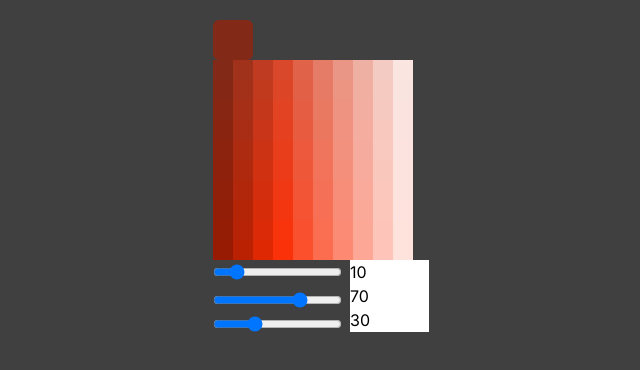
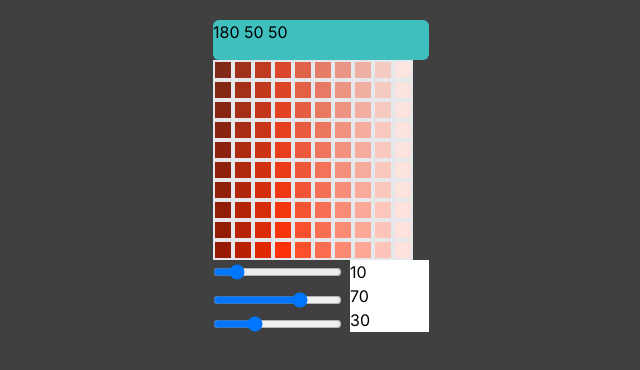
Before and after one commit to HrishikShaji/hrishixui, a Next.js app: page / in a window 1280 px wide. Shown: the top 370 px of the page, without its empty margins (319-959 px from the left). Built offline with nearby package versions, Linux system fonts and the light colour scheme.

Commit message:
changed inconsistent types in InputColor

```diff
--- a/app/components/InputColor.tsx
+++ b/app/components/InputColor.tsx
@@ -14,12 +14,14 @@ const GenerateGrids = ({
   saturation,
   light,
   onClick,
+  currentColor,
 }: {
   cols: number;
-  hue: string;
+  hue: number;
   saturation: number;
   light: number;
   onClick: (color: Color) => void;
+  currentColor: Color;
 }) => {
   const grids: Color[][] = useMemo(() => {
     let newGrids: Color[][] = [];
@@ -40,24 +42,24 @@ const GenerateGrids = ({
     <div className="flex ">
       {grids.map((grid, i) => (
         <div key={i} className="flex flex-col">
-          {grid.map((item, k) => (
+          {grid.map((item, k) => {
+            return (
               <div
                 onClick={() =>
                   onClick({
-                  hue: parseInt(hue),
+                    hue: hue,
                     saturation: item.saturation,
                     light: item.light,
                   })
                 }
                 style={{
-                backgroundColor: `hsl(${parseInt(hue)},${item.saturation}%,${
-                  item.light
-                }%) `,
+                  backgroundColor: `hsl(${hue},${item.saturation}%,${item.light}%) `,
                 }}
                 key={k}
-              className="w-5 h-5 cursor-pointer"
+                className="w-5 h-5 cursor-pointer border-2"
               ></div>
-          ))}
+            );
+          })}
         </div>
       ))}
     </div>
@@ -65,13 +67,13 @@ const GenerateGrids = ({
 };
 
 const initialColor: Color = {
-  hue: 10,
-  saturation: 70,
-  light: 30,
+  hue: 180,
+  saturation: 50,
+  light: 50,
 };
 
 export const InputColor = () => {
-  const [hue, setHue] = useState("10");
+  const [hue, setHue] = useState(10);
   const [saturation, setSaturation] = useState(70);
   const [light, setLight] = useState(30);
   const [currentColor, setCurrentColor] = useState<Color>(initialColor);
@@ -79,12 +81,17 @@ export const InputColor = () => {
   return (
     <div>
       <div
-        className="h-10 w-10 rounded-md"
+        className="h-10 flex rounded-md"
         style={{
           backgroundColor: `hsl(${currentColor.hue},${currentColor.saturation}%,${currentColor.light}%) `,
         }}
-      ></div>
+      >
+        {`${currentColor.hue}
+          ${currentColor.light.toString()}
+          ${currentColor.saturation.toString()}`}
+      </div>
       <GenerateGrids
+        currentColor={currentColor}
         cols={10}
         hue={hue}
         saturation={saturation}
@@ -98,14 +105,14 @@ export const InputColor = () => {
             type="range"
             min="0"
             max="360"
-            onChange={(e) => setHue(e.target.value)}
+            onChange={(e) => setHue(parseInt(e.target.value))}
           />
           <input
             min="0"
             max="360"
             type="number"
-            value={parseInt(hue)}
-            onChange={(e) => setHue(e.target.value.toString())}
+            value={hue}
+            onChange={(e) => setHue(parseInt(e.target.value))}
           />
         </div>
         <div className="flex gap-2">
@@ -115,7 +122,7 @@ export const InputColor = () => {
             min="0"
             max="100"
             value={saturation}
-            onChange={(e) => setSaturation(Number(e.target.value))}
+            onChange={(e) => setSaturation(parseInt(e.target.value))}
           />
           <input
             min="0"
@@ -132,7 +139,7 @@ export const InputColor = () => {
             min="0"
             max="100"
             value={light}
-            onChange={(e) => setLight(Number(e.target.value))}
+            onChange={(e) => setLight(parseInt(e.target.value))}
           />
           <input
             min="0"
```
Lines whose indentation alone changed are shown as unchanged.
